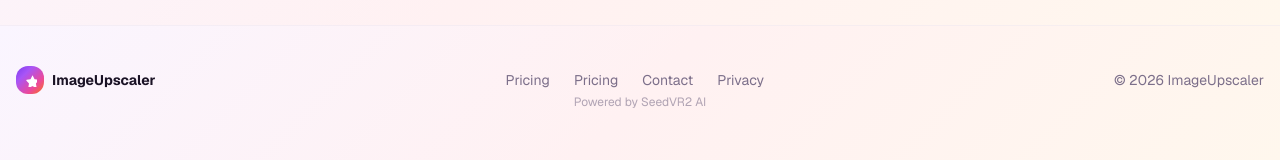
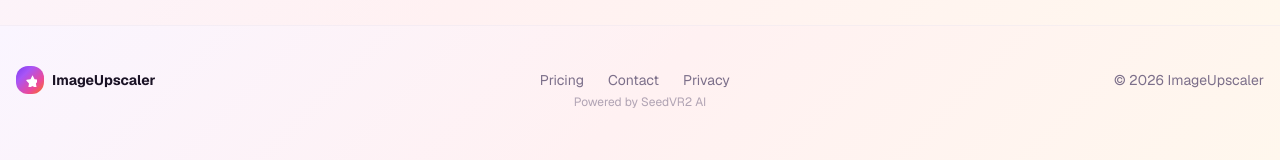
Before and after one commit to elaine202309/imageupscaler, a Next.js app: page / in a window 1280 px wide. Shown: the part 4331-4491 px from the top of the page. Built offline with nearby package versions, Linux system fonts and the light colour scheme; no server answers.

Commit message:
Fix duplicate Pricing link in footer

```diff
--- a/src/components/layout/Footer.tsx
+++ b/src/components/layout/Footer.tsx
@@ -18,7 +18,6 @@ export function Footer() {
           {/* Links */}
           <div className="flex gap-6 text-sm text-muted-foreground">
             <Link href="/pricing" className="hover:text-foreground transition-colors">Pricing</Link>
-            <Link href="/pricing" className="hover:text-foreground transition-colors">Pricing</Link>
             <Link href="/contact" className="hover:text-foreground transition-colors">Contact</Link>
             <Link href="/privacy" className="hover:text-foreground transition-colors">Privacy</Link>
           </div>
```
